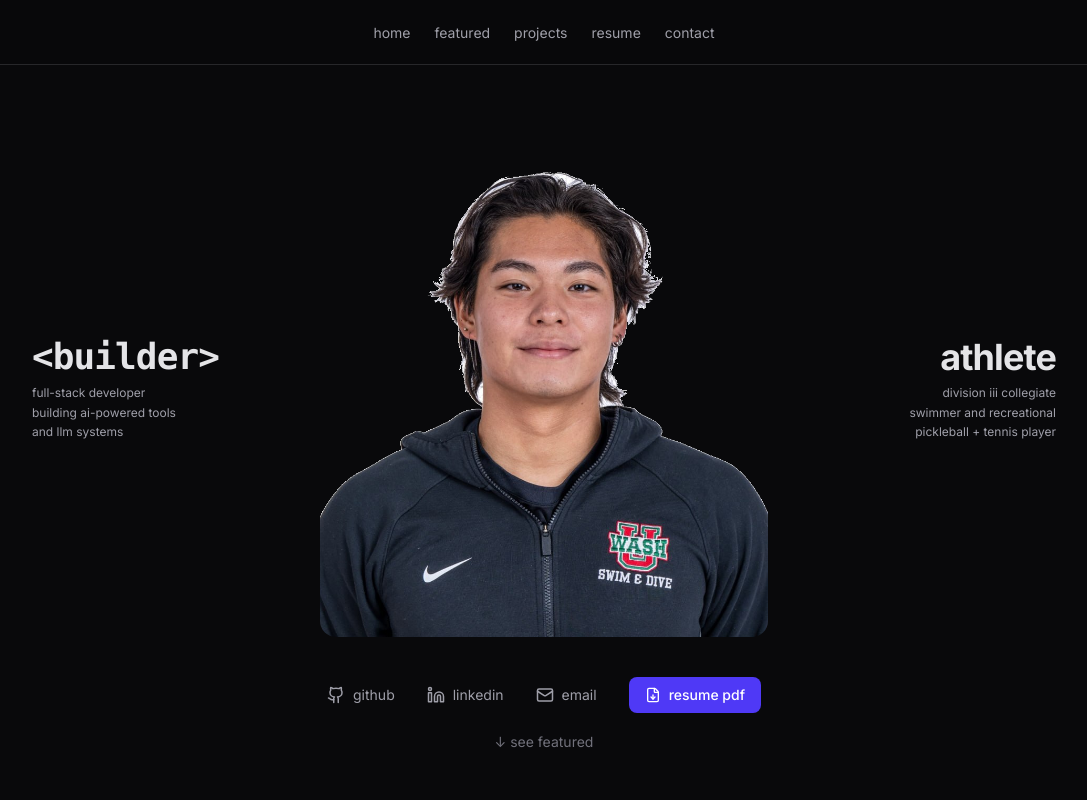
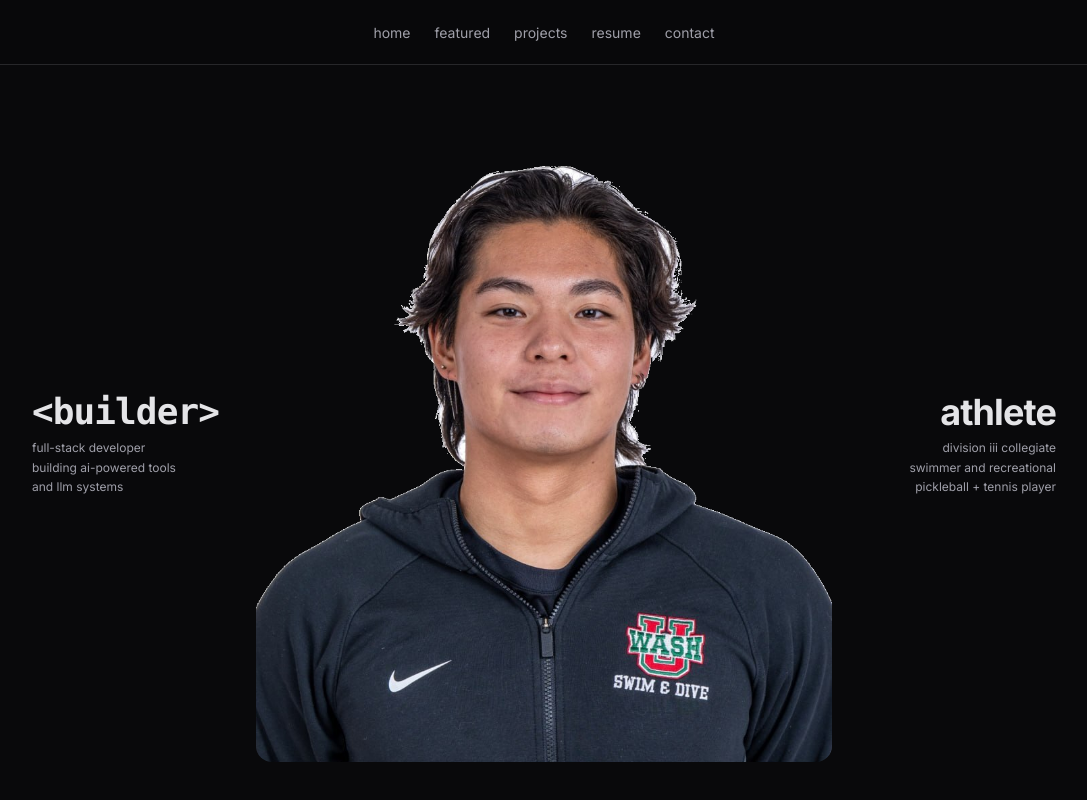
Before and after one commit to E10Feng/portfolio, a Next.js app: page / in a window 1280 px wide. Shown: the top 800 px of the page, without its empty margins (96-1183 px from the left). Built offline with nearby package versions, Linux system fonts and the light colour scheme.

Commit message:
fix: larger portrait

```diff
--- a/src/components/sections/HeroSection.tsx
+++ b/src/components/sections/HeroSection.tsx
@@ -20,7 +20,7 @@ export default function HeroSection() {
             <img
               src={PORTRAIT_SRC}
               alt="Ethan Feng"
-              className="w-full max-w-md mx-auto h-auto object-cover block rounded-2xl"
+              className="w-full max-w-xl mx-auto h-auto object-cover block rounded-2xl"
             />
 
             {/* ── <builder> — left side, eye level ── */}
```
